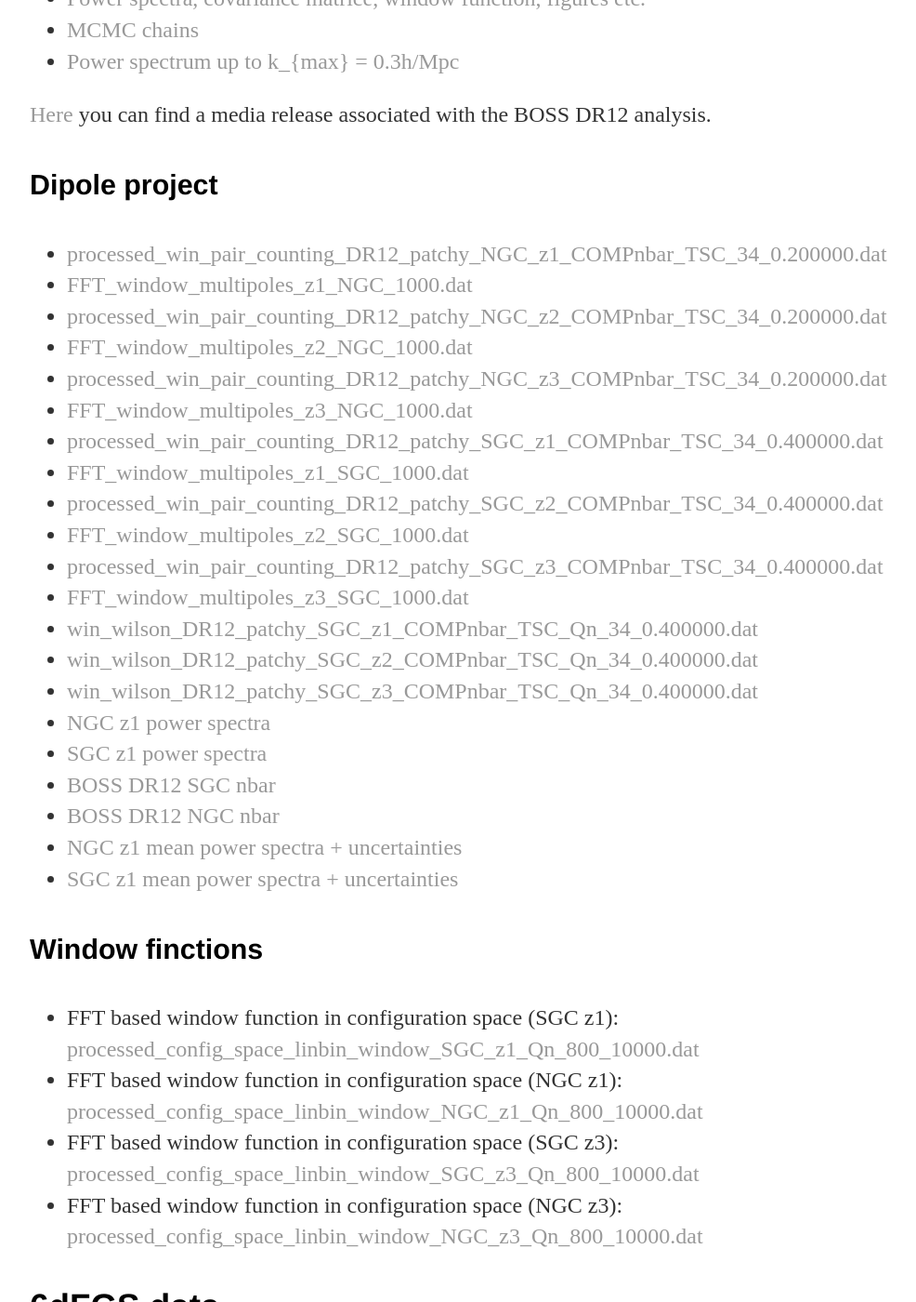
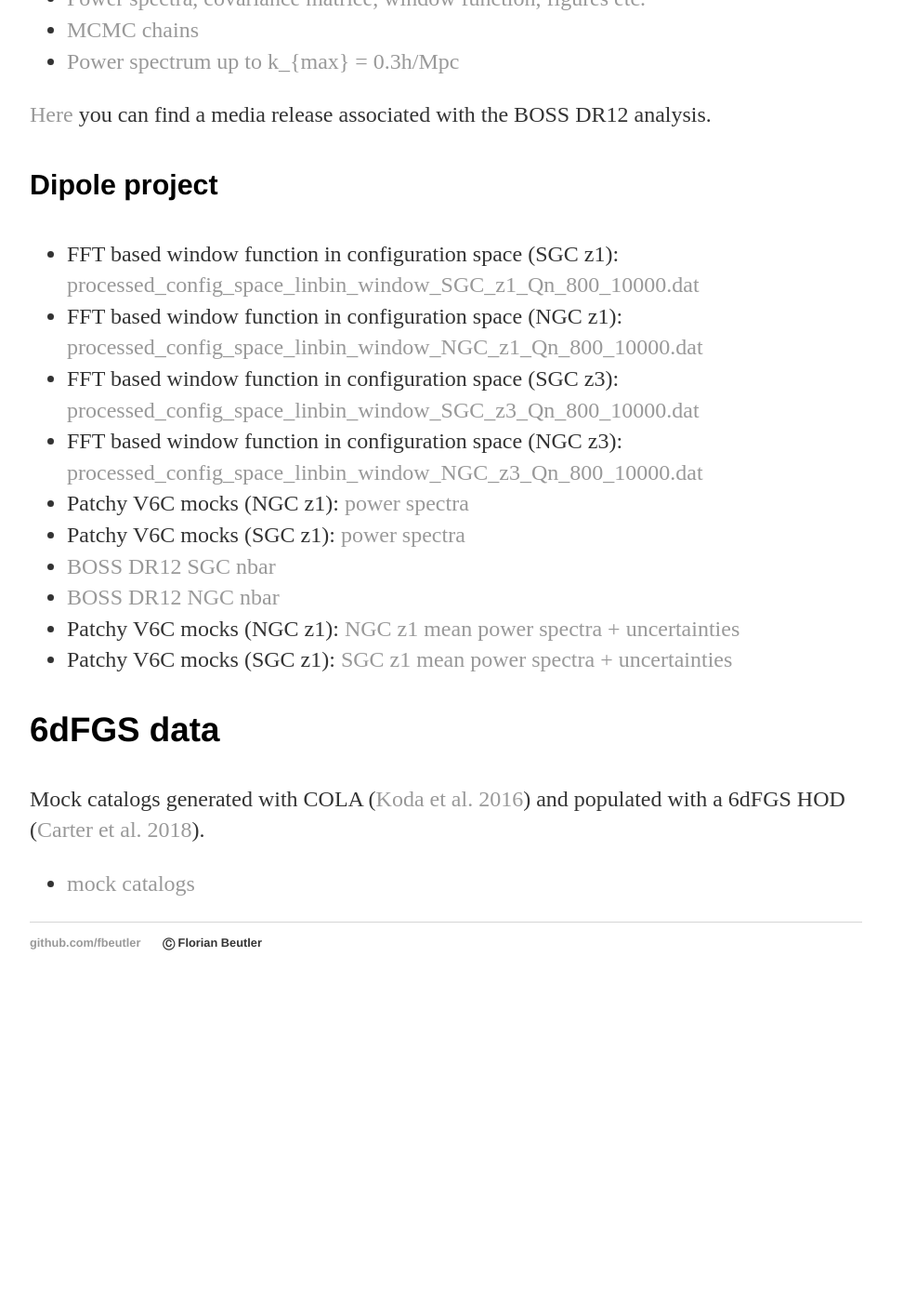
Before and after one commit to fbeutler/fbeutler.github.io, a Jekyll site: the page built from hub/hub.html, in a window 1280 px wide and 1400 px high, scrolled down 2031 px. Shown: the whole window at 93% size, without its empty margins (160-1146 px from the left). Built offline with Jekyll 4.4.1, drawn with Linux system fonts in a browser that asks for light colours; after the commit the page ends 3114 px from its top, so only the background shows below that.

Commit message:
Update hub.html

```diff
--- a/hub/hub.html
+++ b/hub/hub.html
@@ -154,73 +154,6 @@
   <h4>Dipole project</h4>
   <ul>
     <li>
-      <a href='/hub/processed_win_pair_counting_DR12_patchy_NGC_z1_COMPnbar_TSC_34_0.200000.dat' target="_blank">processed_win_pair_counting_DR12_patchy_NGC_z1_COMPnbar_TSC_34_0.200000.dat</a>
-    </li>
-    <li>
-      <a href='/hub/FFT_window_multipoles_z1_NGC_1000.dat' target="_blank">FFT_window_multipoles_z1_NGC_1000.dat</a>
-    </li>
-    <li>
-      <a href='/hub/processed_win_pair_counting_DR12_patchy_NGC_z2_COMPnbar_TSC_34_0.200000.dat' target="_blank">processed_win_pair_counting_DR12_patchy_NGC_z2_COMPnbar_TSC_34_0.200000.dat</a>
-    </li>
-    <li>
-      <a href='/hub/FFT_window_multipoles_z2_NGC_1000.dat' target="_blank">FFT_window_multipoles_z2_NGC_1000.dat</a>
-    </li>
-    <li>
-      <a href='/hub/processed_win_pair_counting_DR12_patchy_NGC_z3_COMPnbar_TSC_34_0.200000.dat' target="_blank">processed_win_pair_counting_DR12_patchy_NGC_z3_COMPnbar_TSC_34_0.200000.dat</a>
-    </li>
-    <li>
-      <a href='/hub/FFT_window_multipoles_z3_NGC_1000.dat' target="_blank">FFT_window_multipoles_z3_NGC_1000.dat</a>
-    </li>
-    <li>
-      <a href='/hub/processed_win_pair_counting_DR12_patchy_SGC_z1_COMPnbar_TSC_34_0.400000.dat' target="_blank">processed_win_pair_counting_DR12_patchy_SGC_z1_COMPnbar_TSC_34_0.400000.dat</a>
-    </li>
-    <li>
-      <a href='/hub/FFT_window_multipoles_z1_SGC_1000.dat' target="_blank">FFT_window_multipoles_z1_SGC_1000.dat</a>
-    </li>
-    <li>
-      <a href='/hub/processed_win_pair_counting_DR12_patchy_SGC_z2_COMPnbar_TSC_34_0.400000.dat' target="_blank">processed_win_pair_counting_DR12_patchy_SGC_z2_COMPnbar_TSC_34_0.400000.dat</a>
-    </li>
-    <li>
-      <a href='/hub/FFT_window_multipoles_z2_SGC_1000.dat' target="_blank">FFT_window_multipoles_z2_SGC_1000.dat</a>
-    </li>
-    <li>
-      <a href='/hub/processed_win_pair_counting_DR12_patchy_SGC_z3_COMPnbar_TSC_34_0.400000.dat' target="_blank">processed_win_pair_counting_DR12_patchy_SGC_z3_COMPnbar_TSC_34_0.400000.dat</a>
-    </li>
-    <li>
-      <a href='/hub/FFT_window_multipoles_z3_SGC_1000.dat' target="_blank">FFT_window_multipoles_z3_SGC_1000.dat</a>
-    </li>
-    <li>
-      <a href='/hub/win_wilson_DR12_patchy_SGC_z1_COMPnbar_TSC_Qn_34_0.400000.dat' target="_blank">win_wilson_DR12_patchy_SGC_z1_COMPnbar_TSC_Qn_34_0.400000.dat</a>
-    </li>
-    <li>
-      <a href='/hub/win_wilson_DR12_patchy_SGC_z2_COMPnbar_TSC_Qn_34_0.400000.dat' target="_blank">win_wilson_DR12_patchy_SGC_z2_COMPnbar_TSC_Qn_34_0.400000.dat</a>
-    </li>
-    <li>
-      <a href='/hub/win_wilson_DR12_patchy_SGC_z3_COMPnbar_TSC_Qn_34_0.400000.dat' target="_blank">win_wilson_DR12_patchy_SGC_z3_COMPnbar_TSC_Qn_34_0.400000.dat</a>
-    </li>
-    <li>
-      <a href='/hub/power_NGC_z1.tar.gz' target="_blank">NGC z1 power spectra</a>
-    </li>
-    <li>
-      <a href='/hub/power_SGC_z1.tar.gz' target="_blank">SGC z1 power spectra</a>
-    </li>
-    <li>
-      <a href='/hub/nbar_SGC.dat' target="_blank">BOSS DR12 SGC nbar</a>
-    </li>
-    <li>
-      <a href='/hub/nbar_NGC.dat' target="_blank">BOSS DR12 NGC nbar</a>
-    </li>
-    <li>
-      <a href='/hub/mean_pk_NGC_z1.dat' target="_blank">NGC z1 mean power spectra + uncertainties</a>
-    </li>
-    <li>
-      <a href='/hub/mean_pk_SGC_z1.dat' target="_blank">SGC z1 mean power spectra + uncertainties</a>
-    </li>
-  </ul>
-
-  <h4>Window finctions</h4>
-  <ul>
-    <li>
       FFT based window function in configuration space (SGC z1):
       <a href='/hub/processed_config_space_linbin_window_SGC_z1_Qn_800_10000.dat' target="_blank">processed_config_space_linbin_window_SGC_z1_Qn_800_10000.dat</a>
     </li>
@@ -236,6 +169,28 @@
       FFT based window function in configuration space (NGC z3):
       <a href='/hub/processed_config_space_linbin_window_NGC_z3_Qn_800_10000.dat' target="_blank">processed_config_space_linbin_window_NGC_z3_Qn_800_10000.dat</a>
     </li>
+    <li>
+      Patchy V6C mocks (NGC z1):
+      <a href='/hub/power_NGC_z1.tar.gz' target="_blank">power spectra</a>
+    </li>
+    <li>
+      Patchy V6C mocks (SGC z1):
+      <a href='/hub/power_SGC_z1.tar.gz' target="_blank">power spectra</a>
+    </li>
+    <li>
+      <a href='/hub/nbar_SGC.dat' target="_blank">BOSS DR12 SGC nbar</a>
+    </li>
+    <li>
+      <a href='/hub/nbar_NGC.dat' target="_blank">BOSS DR12 NGC nbar</a>
+    </li>
+    <li>
+      Patchy V6C mocks (NGC z1):
+      <a href='/hub/mean_pk_NGC_z1.dat' target="_blank">NGC z1 mean power spectra + uncertainties</a>
+    </li>
+    <li>
+      Patchy V6C mocks (SGC z1):
+      <a href='/hub/mean_pk_SGC_z1.dat' target="_blank">SGC z1 mean power spectra + uncertainties</a>
+    </li>
   </ul>
 
 
```
